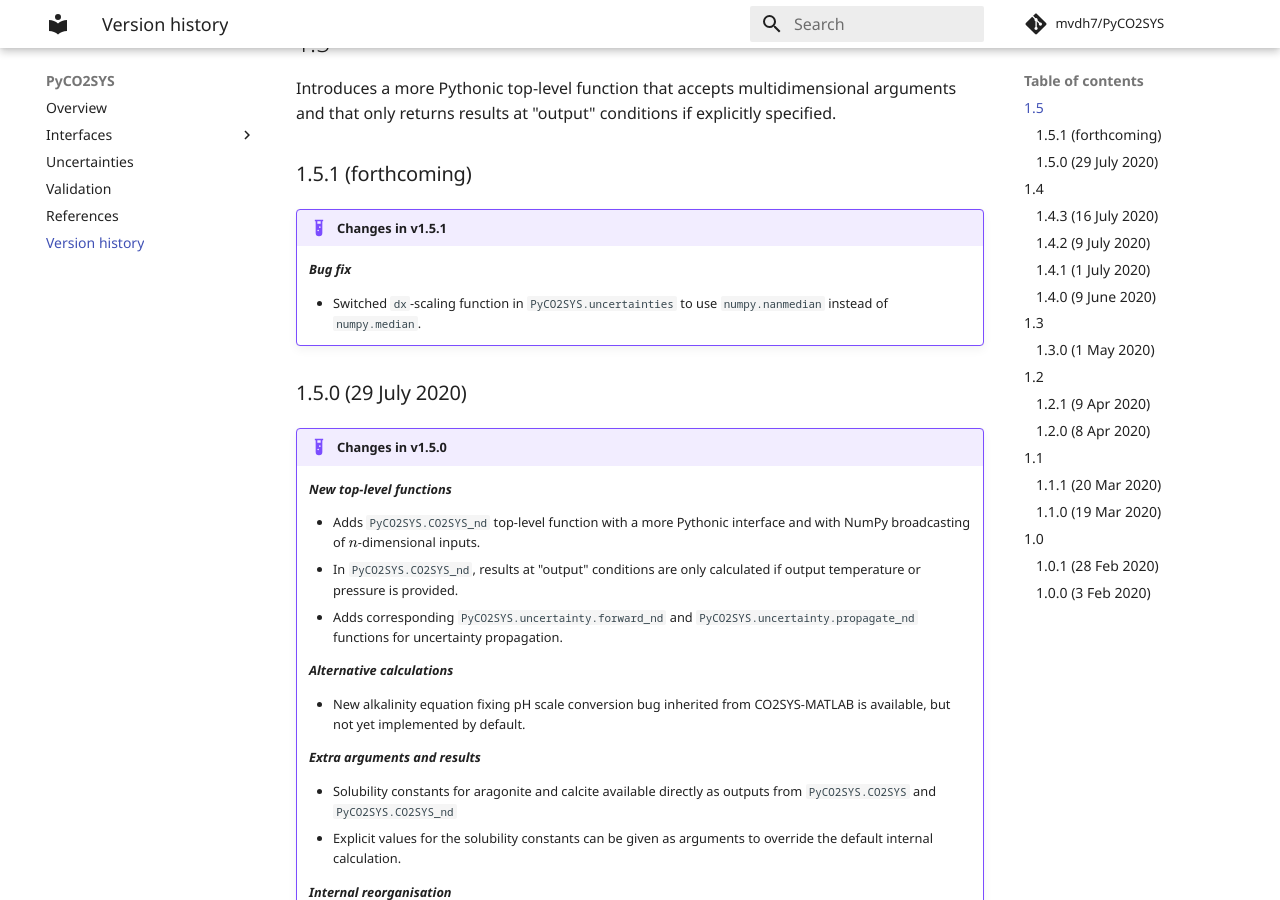
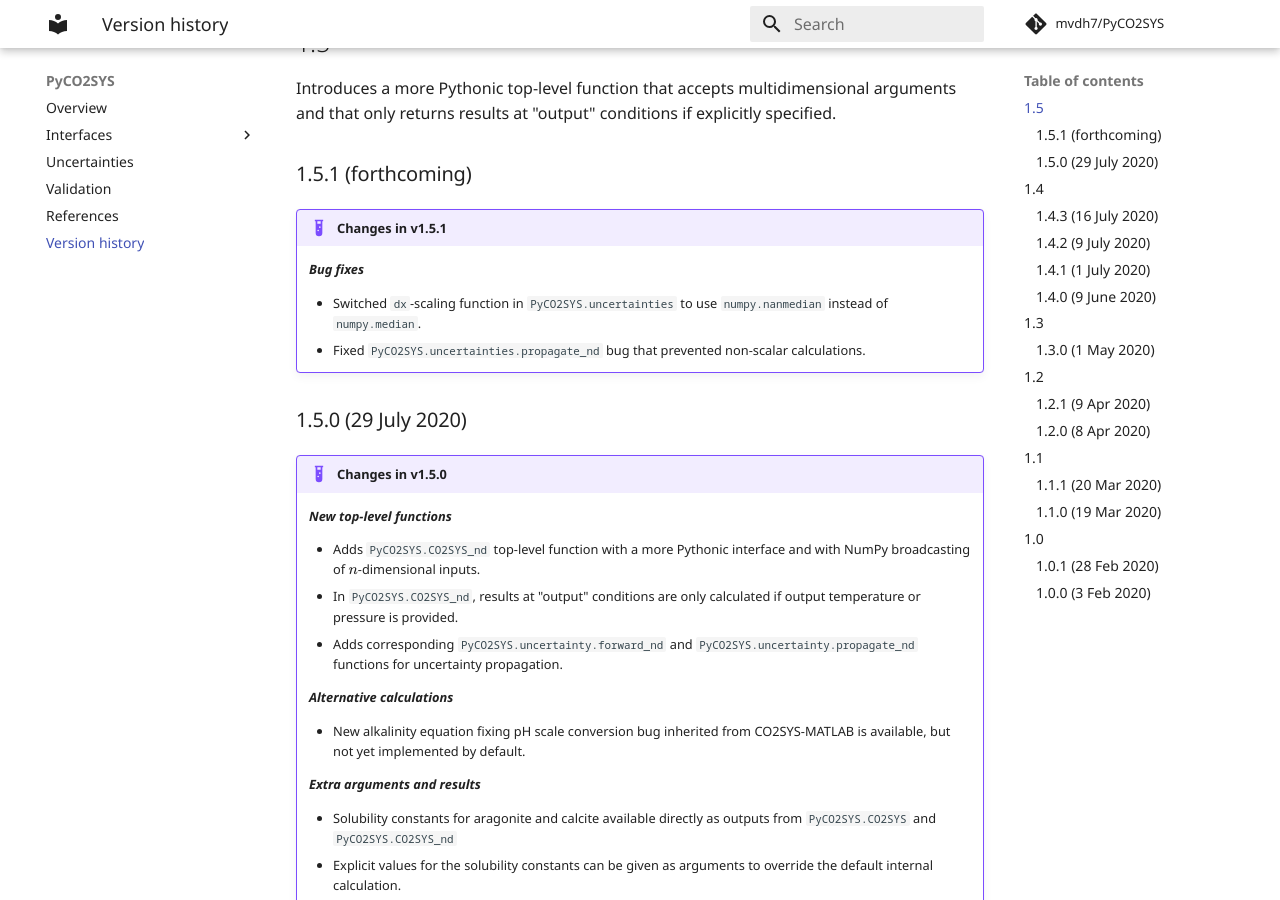
Before and after one commit to mvdh7/PyCO2SYS, an MkDocs documentation site: the page built from docs/versions.md, in a window 1280 px wide and 900 px high, scrolled down 812 px. Built offline with MkDocs 1.6.1 and Material for MkDocs 9.7.7, drawn with Linux system fonts in a browser that asks for light colours; formulas are drawn with MathJax 3; comment, search, counter and statistics services are not loaded.

Commit message:
propagate_nd dimension bug fix

```diff
--- a/docs/versions.md
+++ b/docs/versions.md
@@ -31,9 +31,10 @@ Introduces a more Pythonic top-level function that accepts multidimensional argu
 
 !!! example "Changes in v1.5.1"
 
-    ***Bug fix***
+    ***Bug fixes***
 
     * Switched `dx`-scaling function in `PyCO2SYS.uncertainties` to use `numpy.nanmedian` instead of `numpy.median`.
+    * Fixed `PyCO2SYS.uncertainties.propagate_nd` bug that prevented non-scalar calculations.
 
 ### 1.5.0 (29 July 2020)
 
```
Also changed, not shown: 1 other file.
